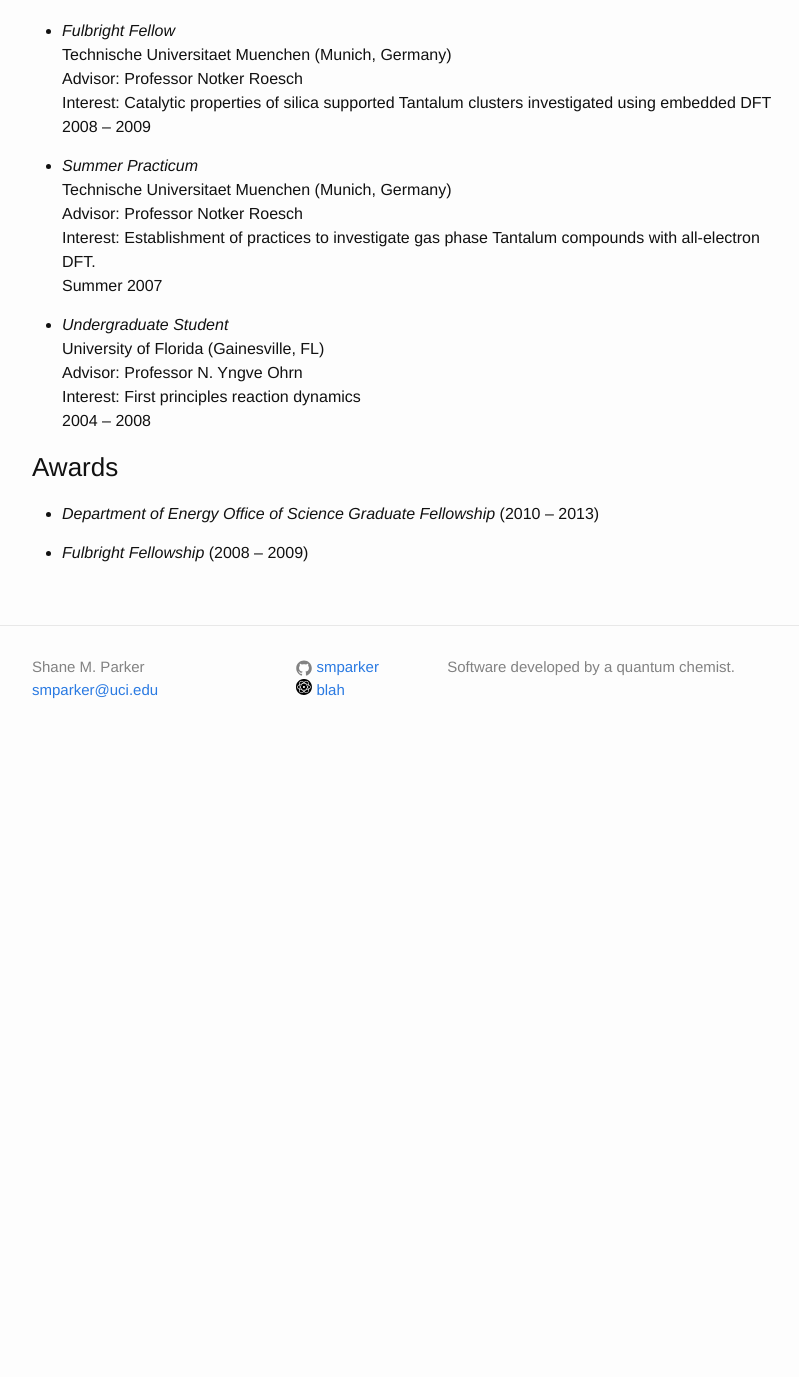
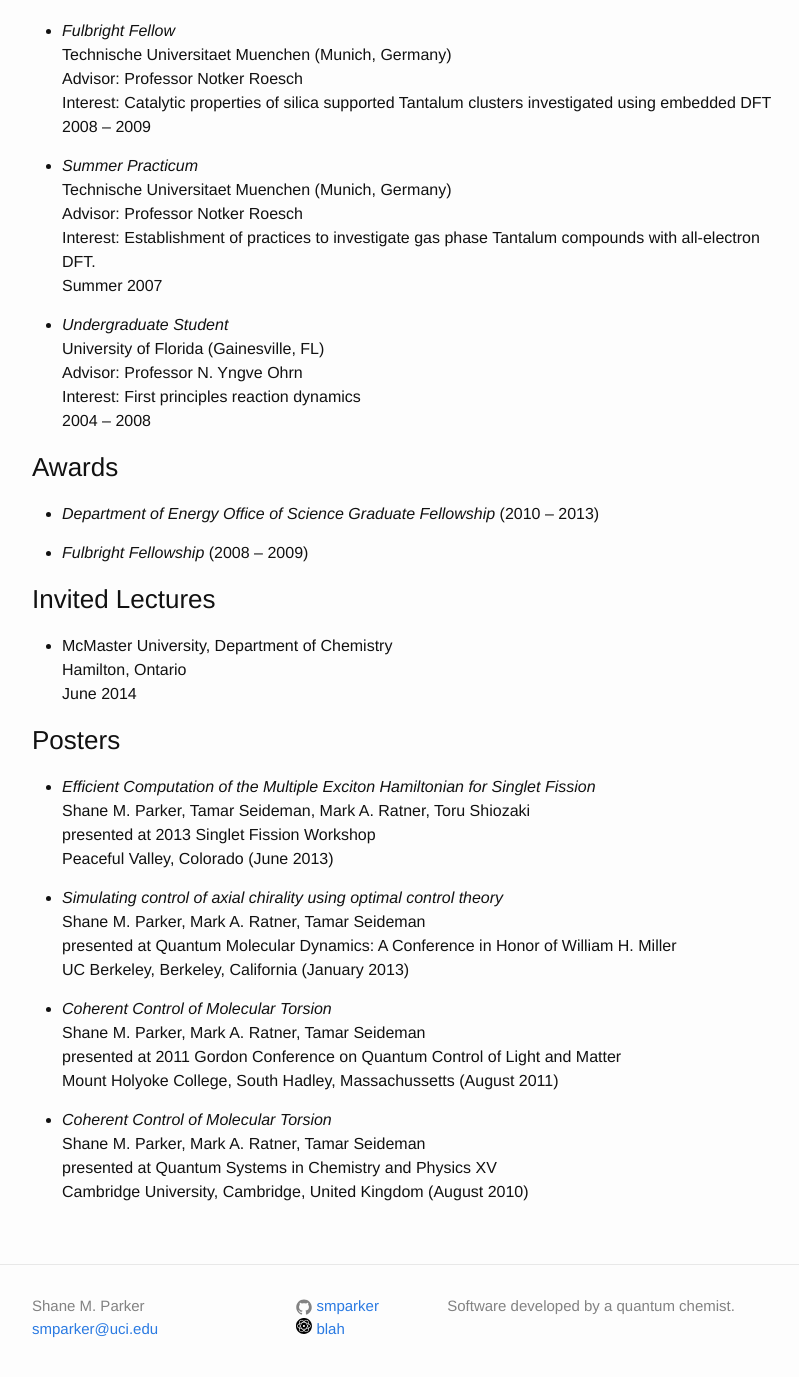
Before and after one commit to smparker/smparker.github.io, a Jekyll site: the page built from 2_vita.md, in a window 1280 px wide and 1400 px high, scrolled down 604 px. Shown: the top 1377 px of the window, without its empty margins (238-1037 px from the left). Built offline with Jekyll 4.4.1, drawn with Linux system fonts in a browser that asks for light colours; before the commit the page ends 1365 px from its top, so only the background shows below that.

Commit message:
lectures and posters to vita. this is probably all for now. not sure about teaching.

```diff
--- a/2_vita.md
+++ b/2_vita.md
@@ -17,3 +17,19 @@ categories: cv
 {% for award in site.data.awards %}
  - _{{award.name}}_ ({{award.year}})
 {% endfor %}
+
+### Invited Lectures
+{% for lecture in site.data.lectures %}
+  - {{lecture.institution}} <br>
+    {{lecture.location}} <br>
+    {{lecture.time}}
+{% endfor %}
+
+### Posters
+{% for poster in site.data.posters %}
+  - _{{poster.title}}_ <br>
+    {{poster.authors}} <br>
+    presented at {{poster.event}} <br>
+    {{poster.location}}
+    ({{poster.time}})
+{% endfor %}
--- /dev/null
+++ b/_data/lectures.yml
@@ -0,0 +1,3 @@
+- institution: McMaster University, Department of Chemistry
+  location: Hamilton, Ontario
+  time: June 2014
--- /dev/null
+++ b/_data/posters.yml
@@ -0,0 +1,23 @@
+- title: Efficient Computation of the Multiple Exciton Hamiltonian for Singlet Fission
+  authors: Shane M. Parker, Tamar Seideman, Mark A. Ratner, Toru Shiozaki
+  event: 2013 Singlet Fission Workshop
+  location: Peaceful Valley, Colorado
+  time: June 2013
+
+- title: Simulating control of axial chirality using optimal control theory
+  authors: Shane M. Parker, Mark A. Ratner, Tamar Seideman
+  event: "Quantum Molecular Dynamics: A Conference in Honor of William H. Miller"
+  location: UC Berkeley, Berkeley, California
+  time: January 2013
+
+- title: Coherent Control of Molecular Torsion
+  authors: Shane M. Parker, Mark A. Ratner, Tamar Seideman
+  event: 2011 Gordon Conference on Quantum Control of Light and Matter
+  location: Mount Holyoke College, South Hadley, Massachussetts
+  time: August 2011
+
+- title: Coherent Control of Molecular Torsion
+  authors: Shane M. Parker, Mark A. Ratner, Tamar Seideman
+  event: Quantum Systems in Chemistry and Physics XV
+  location: Cambridge University, Cambridge, United Kingdom
+  time: August 2010
```
